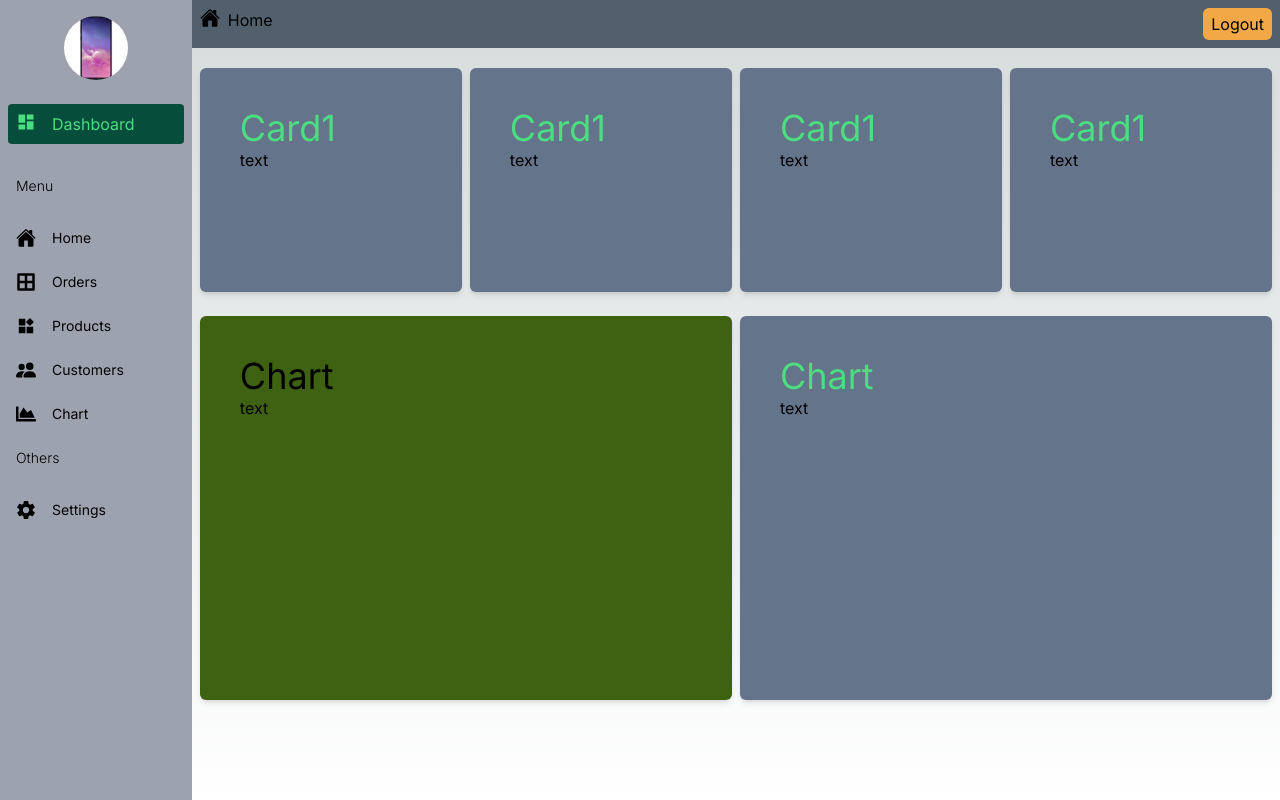
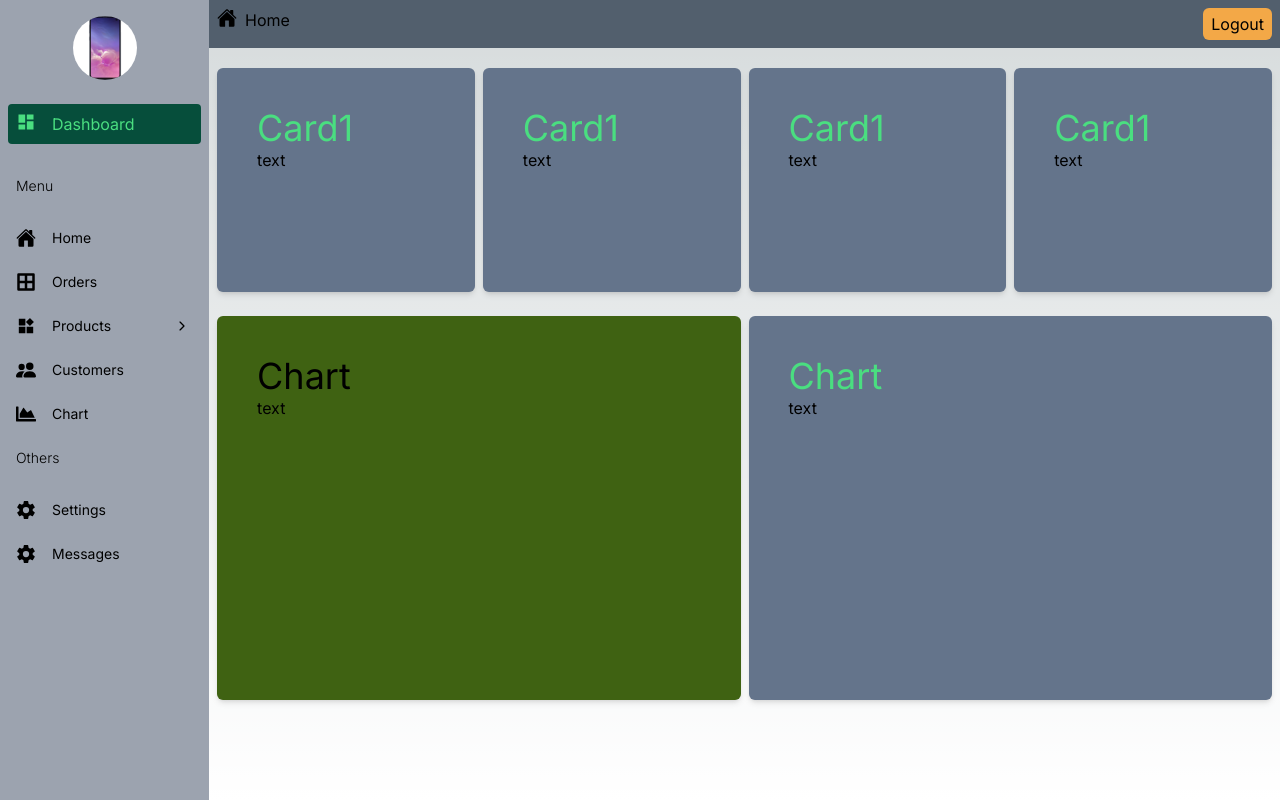
Before and after one commit to Akhil76/e-commerce-by-nextjs, a Next.js app: page /dashboard in a window 1280 px wide. Built offline with nearby package versions, Linux system fonts and the light colour scheme.

Commit message:
working with dashboard sidebar's subMenu arrow icon.

```diff
--- a/app/components/DashboardMenu.js
+++ b/app/components/DashboardMenu.js
@@ -5,7 +5,7 @@ import { FaChartArea } from "react-icons/fa";
 import { AiFillProduct } from "react-icons/ai";
 import { IoSettingsSharp } from "react-icons/io5";
 import { BsPeopleFill } from "react-icons/bs";
-
+import { IoIosArrowForward } from "react-icons/io";
 
 
 const menuItems = [
@@ -13,27 +13,39 @@ const menuItems = [
     title: "Menu",
     items: [
       {
-        icon: <IoHome size="20"/>,
+        icon: <IoHome size="20" />,
         label: "Home",
         href: "/dashboard"
       },
       {
-        icon: <FaBorderAll size="20"/>,
+        icon: <FaBorderAll size="20" />,
         label: "Orders",
         href: "/dashboard/order"
       },
       {
-        icon: <AiFillProduct size="20"/>,
+        icon: <AiFillProduct size="20" />,
         label: "Products",
-        href: "/dashboard/product"
+        href: "/dashboard/product",
+        subitems: [
+          {
+            icon: <IoHome size="20" />,
+            label: "Add Prouduct",
+            href: "/dashboard/addproduct"
+          },
+          {
+            icon: <IoHome size="20" />,
+            label: "Edit Prouduct",
+            href: "/dashboard/editproduct"
+          },
+        ]
       },
       {
-        icon: <BsPeopleFill size="20"/>,
+        icon: <BsPeopleFill size="20" />,
         label: "Customers",
         href: "/dashboard/customer"
       },
       {
-        icon: <FaChartArea size="20"/>,
+        icon: <FaChartArea size="20" />,
         label: "Chart",
         href: "/dashboard/chart"
       },
@@ -43,9 +55,14 @@ const menuItems = [
     title: "Others",
     items: [
       {
-        icon: <IoSettingsSharp size="20"/>,
+        icon: <IoSettingsSharp size="20" />,
         label: "Settings",
         href: "/dashboard/setting"
+      },
+      {
+        icon: <IoSettingsSharp size="20" />,
+        label: "Messages",
+        href: "/dashoard/message"
       },
 
     ]
@@ -59,7 +76,7 @@ export default function DashboardMenu() {
 
       {
         menuItems.map((i) => (
-          <div className="flex flex-col gap-2 ml-2 mx-3" key={i.title}>
+          <div className="flex flex-col gap-2 ml-2 mx-5" key={i.title}>
             <span className="ml-2 text-grey-400 font-light my-4">
               {i.title}
             </span>
@@ -68,10 +85,26 @@ export default function DashboardMenu() {
                 <Link
                   href={item.href}
                   key={item.label}
-                  className="flex item-center justfy-start gap-4 text-grey-400 py-2 pl-2 pr-14 hover:bg-slate-500 rounded hover:text-green-400"
+                  className="flex justify-between text-grey-400 py-2 pl-2  hover:bg-slate-500 rounded hover:text-green-400"
                 >
+                 <div className="flex item-center justfy-start gap-4 pr-16">
                   <div>{item.icon}</div>
                   <span className="">{item.label}</span>
+                 </div>
+                 {item.subitems && (
+                 <button className=""><IoIosArrowForward/></button>)}
+                  {/* <div className="">
+                    {item.subitems && (
+                      <div className="ml-4 flex-col">
+                        {item.subitems.map((sub) => (
+                          <Link href={sub.href} key={sub.label} className="flex item-center justify-start gap-2 text-grey-300 py-1 hover:text-blue-400">
+                            {sub.icon}
+                            {sub.label}
+                          </Link>
+                        ))}
+                      </div>
+                    )}
+                  </div> */}
                 </Link>
               ))
             }
```
